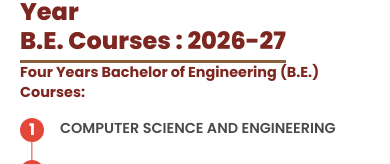
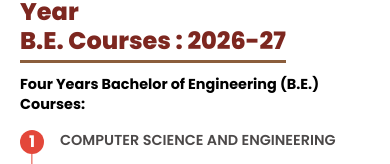
Before and after one commit to naveen-manthri/bgscet, a React (Vite) app: page /admissions in a window 390 px wide. Shown: the part 537-701 px from the top of the page. Built offline with nearby package versions, Linux system fonts and the light colour scheme.

Commit message:
Modify AdmissionSection styles for heading
Updated heading color and margin for responsiveness.

```diff
--- a/src/components/admissioncontent/AdmissionSection/AdmissionSection.css
+++ b/src/components/admissioncontent/AdmissionSection/AdmissionSection.css
@@ -68,7 +68,7 @@
 
 .admission__heading {
   margin: 2rem 0 1rem;
-  color: var(--primary-deep);
+  color: #000000;
   font-size: 1.5rem;
   font-weight: 700;
   line-height: 1.4;
@@ -157,7 +157,7 @@
 
   .admission__heading {
     margin-bottom: 0;
-    margin-top: 0rem;
+    margin-top: clamp(0.75rem, 2vw, 1.5rem);
   }
   .admission__list{
     margin-top:1rem;
```
